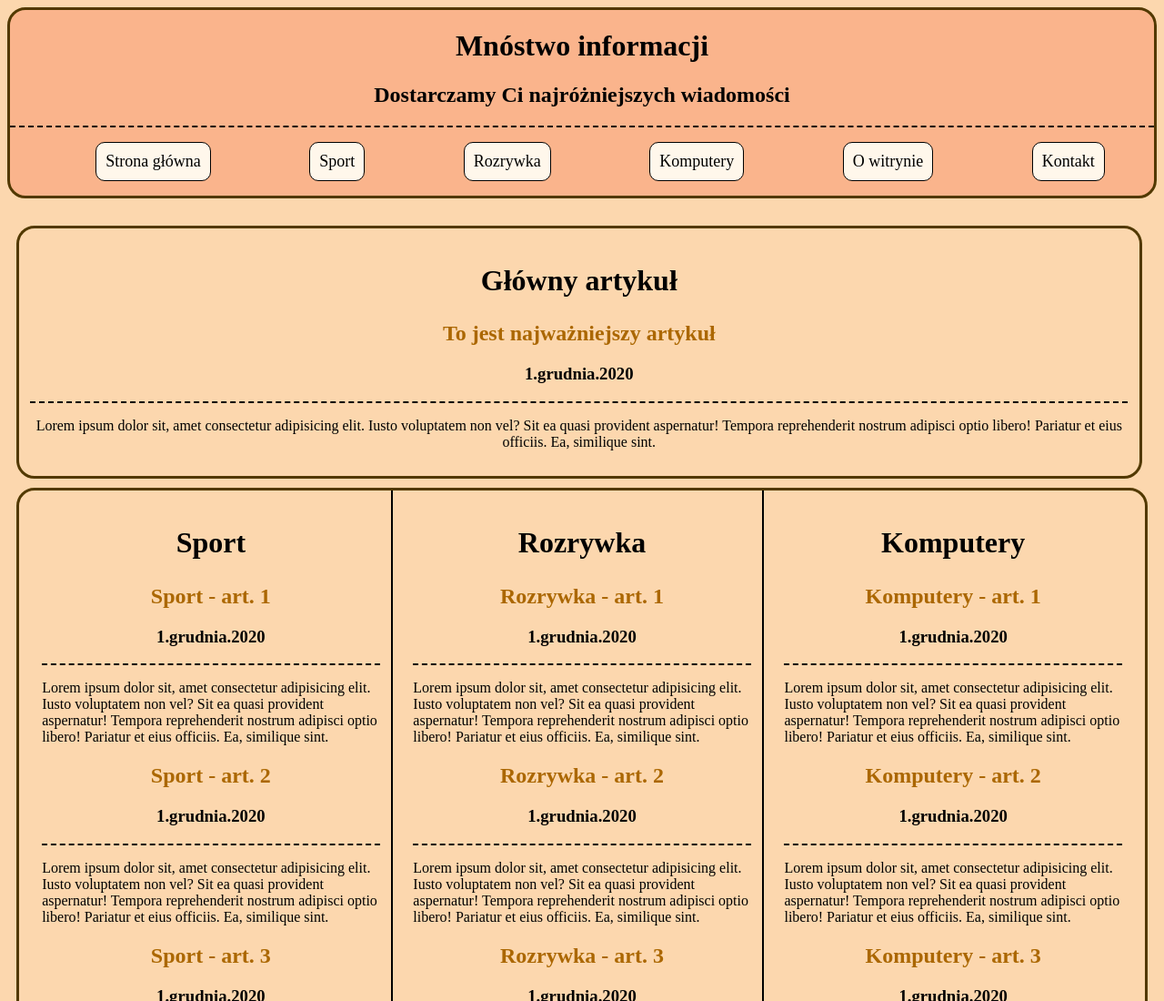
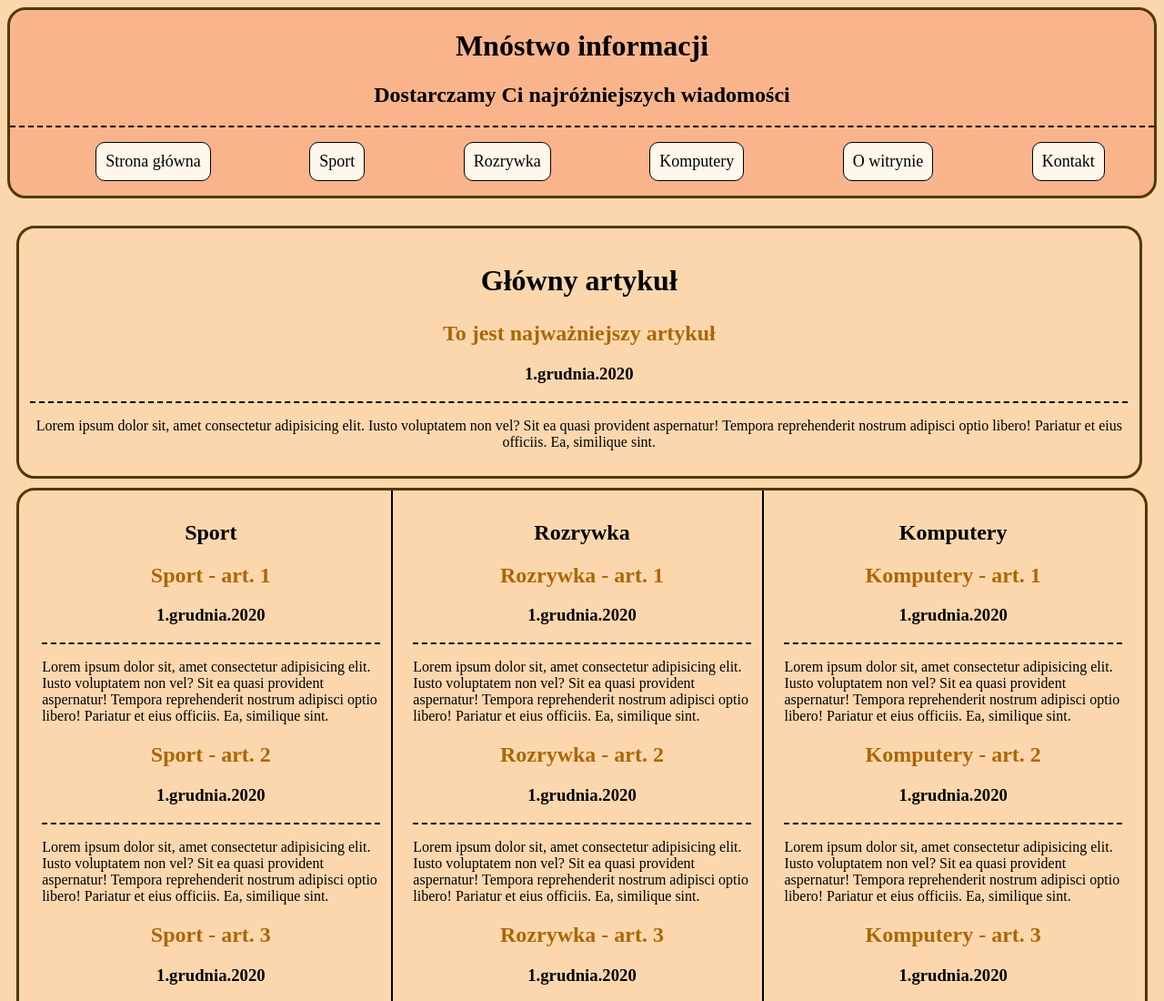
Before and after one commit to kaubGit/informacje.github.io, a plain HTML site: page index.html in a window 1280 px wide. Shown: the top 1100 px of the page at 91% size. Drawn offline with Linux system fonts and the light colour scheme.

Commit message:
commit 9

```diff
--- a/index.html
+++ b/index.html
@@ -44,7 +44,7 @@
         </section>
         <div id="holder">
             <section id="sport" class="art">
-                <h2 class="nag sr">Sport</h2>
+                <h2 class="sr">Sport</h2>
                 <article>
                     <header>
                         <h2>
@@ -83,7 +83,7 @@
             </section>
 
             <section id="entertainment" class="art">
-                <h2 class="nag sr">Rozrywka</h2>
+                <h2 class="sr">Rozrywka</h2>
                 <article>
                     <header>
                         <h2>
@@ -122,7 +122,7 @@
             </section>
 
             <section id="computers" class="art">
-                <h2 class="nag sr">Komputery</h2>
+                <h2 class="sr">Komputery</h2>
                 <article>
                     <header>
                         <h2>
```
